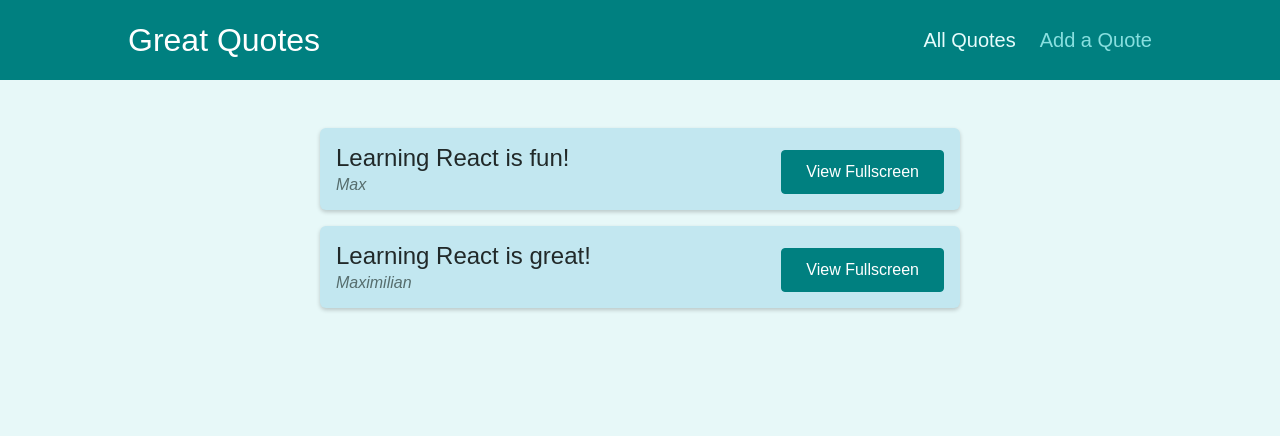
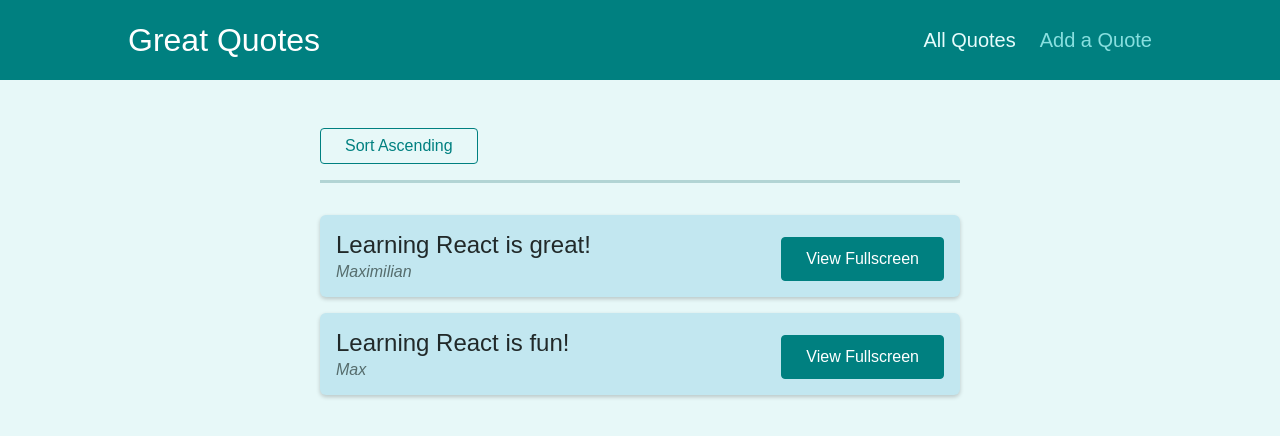
Before and after one commit to windsuzu/react-router-demo, a React (Create React App) app: page /quotes in a window 1280 px wide. Shown: the top 436 px of the page. Built offline with nearby package versions, Linux system fonts and the light colour scheme.

Commit message:
add list sorting with url params

```diff
--- a/src/components/quotes/QuoteForm.js
+++ b/src/components/quotes/QuoteForm.js
@@ -12,25 +12,6 @@ const Loading = styled.div`
     display: flex;
     justify-content: center;
     align-items: center;
-`;
-
-const Sorting = styled.div`
-    padding-bottom: 1rem;
-    border-bottom: 3px solid #b2d4d4;
-    margin-bottom: 2rem;
-
-    button {
-        font: inherit;
-        color: teal;
-        border: 1px solid teal;
-        background-color: transparent;
-        border-radius: 4px;
-        padding: 0.5rem 1.5rem;
-        cursor: pointer;
-        &:hover {
-            background-color: #c2fafa;
-        }
-    }
 `;
 
 const Control = styled.div`
@@ -66,6 +47,8 @@ const Actions = styled.div`
 `;
 
 const QuoteForm = (props) => {
+    // optional: add Prompt to prevent unwanted route transitions
+
     const authorInputRef = useRef();
     const textInputRef = useRef();
 
--- a/src/components/quotes/QuoteList.js
+++ b/src/components/quotes/QuoteList.js
@@ -1,4 +1,5 @@
 import React from "react";
+import { useLocation, useNavigate } from "react-router-dom";
 import styled from "styled-components";
 
 import QuoteItem from "./QuoteItem";
@@ -9,11 +10,48 @@ const List = styled.ul`
     padding: 0;
 `;
 
+const Sorting = styled.div`
+    padding-bottom: 1rem;
+    border-bottom: 3px solid #b2d4d4;
+    margin-bottom: 2rem;
+
+    button {
+        font: inherit;
+        color: teal;
+        border: 1px solid teal;
+        background-color: transparent;
+        border-radius: 4px;
+        padding: 0.5rem 1.5rem;
+        cursor: pointer;
+        &:hover {
+            background-color: #c2fafa;
+        }
+    }
+`;
+
 const QuoteList = (props) => {
+    const location = useLocation();
+    const navigate = useNavigate();
+    const queryParams = new URLSearchParams(location.search);
+    const isSortAsc = queryParams.get("sort") === "asc";
+
+    const sortedQuotes = props.quotes.sort((a, b) =>
+        a.text > b.text ? (isSortAsc ? 1 : -1) : isSortAsc ? -1 : 1
+    );
+
+    const changeSortingHandler = () => {
+        navigate(`?sort=${isSortAsc ? "desc" : "asc"}`);
+    };
+
     return (
         <>
+            <Sorting>
+                <button onClick={changeSortingHandler}>
+                    Sort {isSortAsc ? "Descending" : "Ascending"}
+                </button>
+            </Sorting>
             <List>
-                {props.quotes.map((quote) => (
+                {sortedQuotes.map((quote) => (
                     <QuoteItem
                         key={quote.id}
                         id={quote.id}
```
